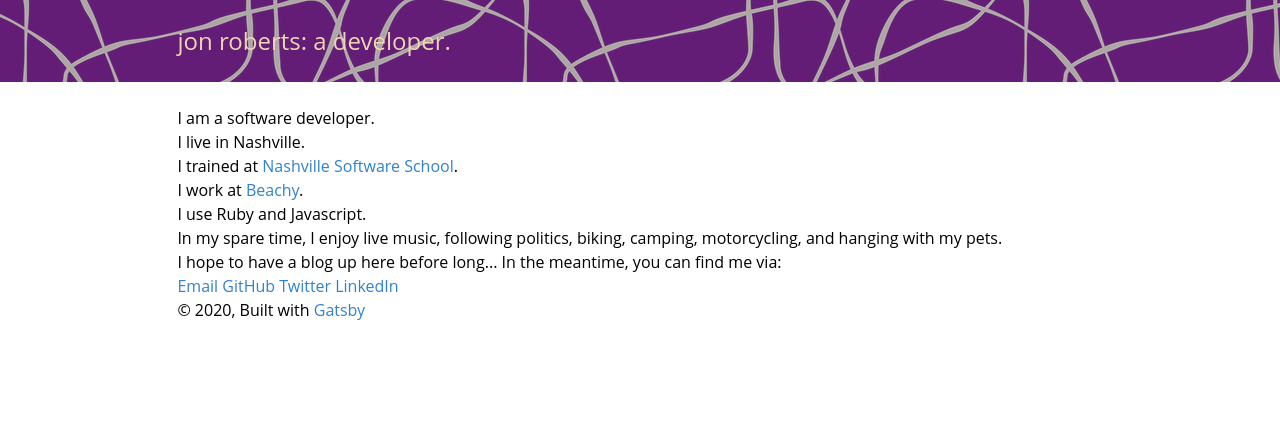
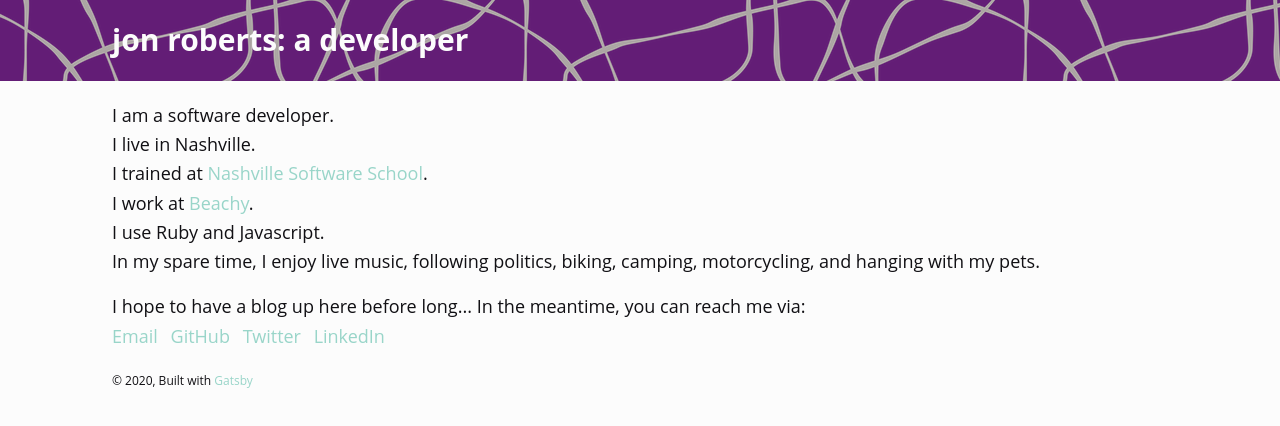
Before and after one commit to thejonroberts/my-site-gatsby, a Gatsby site: page / in a window 1280 px wide. Built offline with nearby package versions, Linux system fonts and the light colour scheme; Gatsby itself is replaced by a stand-in of ours.

Commit message:
use tailwind for layout

```diff
--- a/gatsby-config.js
+++ b/gatsby-config.js
@@ -1,6 +1,6 @@
 module.exports = {
   siteMetadata: {
-    title: `jon roberts: a developer.`,
+    title: `jon roberts: a developer`,
     author: `Jon Roberts`,
     description:
       'This is the personal site of Jon Roberts. No, not that one. Yeah, the software developer - that Jon Roberts.',
--- a/src/components/header.css
+++ /dev/null
@@ -1,8 +0,0 @@
-header {
-  background: #631D76;
-  background-image: url('../images/squiggle-500.png');
-}
-
-header a {
-  color: #EDD4B2;
-}
--- a/src/components/header.jsx
+++ b/src/components/header.jsx
@@ -2,26 +2,16 @@ import { Link } from "gatsby"
 import PropTypes from "prop-types"
 import React from "react"
 
-import './header.css'
-
 const Header = ({ siteTitle }) => (
-  <header
-    style={{
-      marginBottom: `1.45rem`,
-    }}
-  >
-    <div
-      style={{
-        margin: `0 auto`,
-        maxWidth: 960,
-        padding: `1.45rem 1.0875rem`,
-      }}
-    >
-      <h1>
-        <Link to="/">
-          {siteTitle}
-        </Link>
-      </h1>
+  <header className='bg-primary py-4'>
+    <div className='container'>
+      <div className='md:px-4 lg:px-6 xl:px-20'>
+        <h1>
+          <Link to='/' className='text-white'>
+            {siteTitle}
+          </Link>
+        </h1>
+      </div>
     </div>
   </header>
 )
@@ -31,7 +21,7 @@ Header.propTypes = {
 }
 
 Header.defaultProps = {
-  siteTitle: ``,
+  siteTitle: `jon roberts: a developer`,
 }
 
 export default Header
--- a/src/components/layout.css
+++ b/src/components/layout.css
@@ -4,20 +4,32 @@
 /* purgecss end ignore */
 
 /* base element styles */
-h1 {
-  @apply text-2xl;
+body {
+  @apply font-body bg-white leading-relaxed text-black text-lg subpixel-antialiased;
 }
 
-h2 {
-  @apply text-xl;
+header {
+  background-image: url('../images/squiggle-500.png');
+}
+
+h1 {
+  @apply text-3xl font-bold;
+}
+
+/* h2 {
+  @apply text-xl font-medium;
 }
 
 h3 {
   @apply text-lg;
+} */
+
+p {
+  @apply py-2;
 }
 
 a {
-  @apply text-blue-600;
+  @apply text-accent;
 }
 
 /* custom component classes */
--- a/src/components/layout.jsx
+++ b/src/components/layout.jsx
@@ -26,20 +26,15 @@ const Layout = ({ children }) => {
   return (
     <>
       <Header siteTitle={data.site.siteMetadata.title} />
-      <div
-        style={{
-          margin: `0 auto`,
-          maxWidth: 960,
-          padding: `0px 1.0875rem 1.45rem`,
-          paddingTop: 0,
-        }}
-      >
-        <main>{children}</main>
-        <footer>
-          © {new Date().getFullYear()}, Built with
-          {` `}
-          <a href="https://www.gatsbyjs.org">Gatsby</a>
-        </footer>
+      <div className='container'>
+        <div className='md:px-4 lg:px-6 xl:px-20'>
+          <main className='py-3'>{children}</main>
+          <footer className="text-xs">
+            © {new Date().getFullYear()}, Built with
+            {` `}
+            <a href='https://www.gatsbyjs.org'>Gatsby</a>
+          </footer>
+        </div>
       </div>
     </>
   )
--- a/src/pages/index.jsx
+++ b/src/pages/index.jsx
@@ -5,7 +5,7 @@ import SEO from '../components/seo'
 
 const IndexPage = () => (
   <Layout>
-    <SEO title='Jon Roberts: a Software Developer' />
+    <SEO title='Jon Roberts: Software Developer in Nashville, TN' />
 
     <p>
       I am a software developer.
@@ -15,25 +15,30 @@ const IndexPage = () => (
       <a href='http://nashvillesoftwareschool.com'>Nashville Software School</a>.
       <br />I work at <a href='https://www.beachyapp.com'>Beachy</a>.
       <br />I use Ruby and Javascript.
-    </p>
-
-    <p>
+      <br />
       In my spare time, I enjoy live music, following politics, biking, camping, motorcycling, and
       hanging with my pets.
     </p>
 
     <p>
-      I hope to have a blog up here before long... In the meantime, you can find me via:
+      I hope to have a blog up here before long... In the meantime, you can reach me via:
       <br />
-      <a href='mailto:jon.roberts.8@gmail.com'>Email</a>
+      <a className='pr-1' href='mailto:jon.roberts.8@gmail.com'>
+        Email
+      </a>
       {` `}
-      <a href='https://github.com/thejonroberts'>GitHub</a>
+      <a className='px-1' href='https://github.com/thejonroberts'>
+        GitHub
+      </a>
       {` `}
-      <a href='https://twitter.com/the_jon_roberts'>Twitter</a>
+      <a className='px-1' href='https://twitter.com/the_jon_roberts'>
+        Twitter
+      </a>
       {` `}
-      <a href='https://www.linkedin.com/in/jon-roberts'>LinkedIn</a>
+      <a className='px-1' href='https://www.linkedin.com/in/jon-roberts'>
+        LinkedIn
+      </a>
     </p>
-
   </Layout>
 )
 
--- a/tailwind.config.js
+++ b/tailwind.config.js
@@ -4,8 +4,19 @@ module.exports = {
   theme: {
     extend: {
       fontFamily: {
-        sans: ['Open Sans', ...defaultTheme.fontFamily.sans],
+        body: ['Open Sans', ...defaultTheme.fontFamily.sans],
       },
+    },
+    container: {
+      center: true,
+      padding: '2rem',
+    },
+    colors: {
+      primary: '#631D76',
+      secondary: '#C4D7F2',
+      accent: '#99D5C9',
+      white: '#FCFCFC',
+      black: '#111014',
     },
   },
   variants: {},
```
